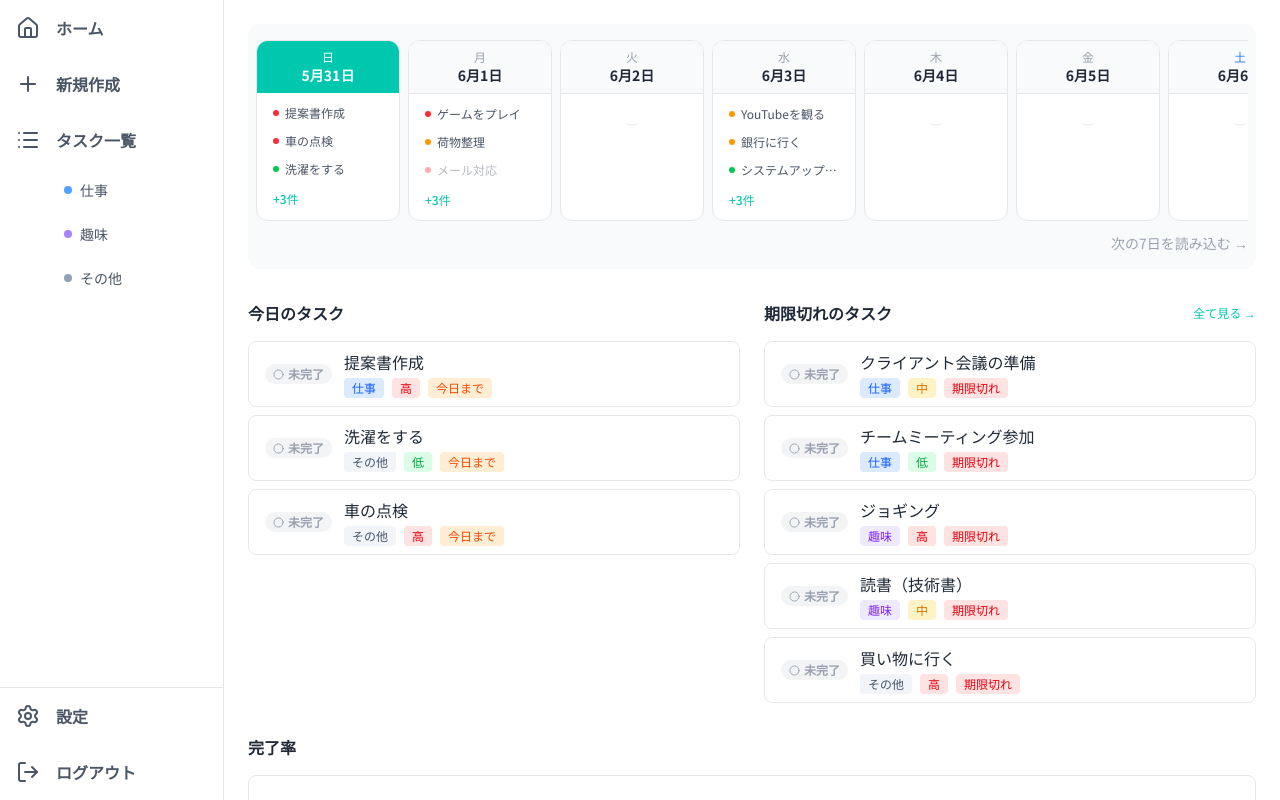
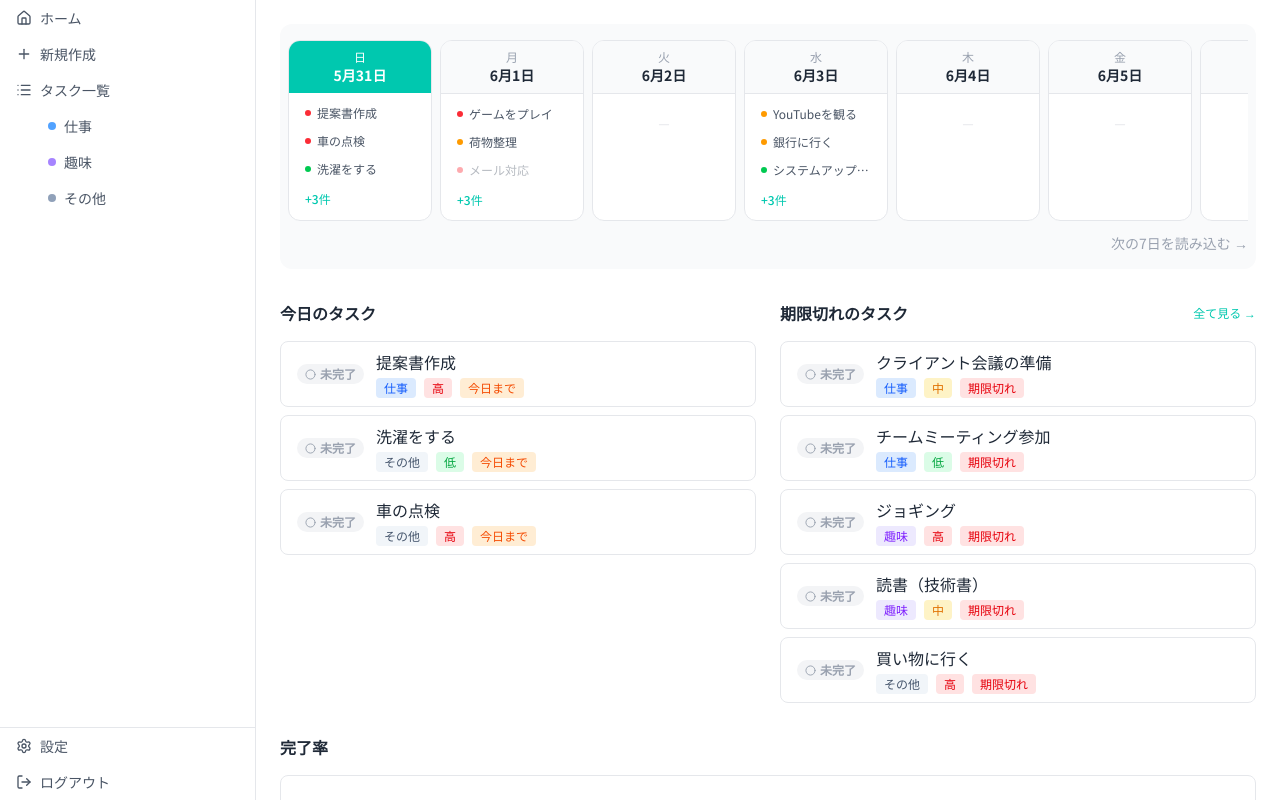
Before and after one commit to RyoAiba/task-board, a Next.js app: page / in a window 1280 px wide. Built offline with nearby package versions, Linux system fonts and the light colour scheme.

Commit message:
サイドバーのUI調整

```diff
--- a/components/LayoutWrapper.tsx
+++ b/components/LayoutWrapper.tsx
@@ -13,7 +13,7 @@
     <CategoriesProvider>
       <div className="flex flex-col h-[100dvh] overscroll-none">
         {!isLoginPage && <Sidebar />}
-        <main className={`flex-1 overflow-hidden flex flex-col ${isLoginPage ? "" : "md:ml-56"}`}>
+        <main className={`flex-1 overflow-hidden flex flex-col ${isLoginPage ? "" : "md:ml-64"}`}>
           {children}
         </main>
         {!isLoginPage && <BottomNav />}
--- a/components/Sidebar.tsx
+++ b/components/Sidebar.tsx
@@ -7,8 +7,8 @@
 import { useCategories } from "../hooks/useCategories"
 import { CATEGORY_DOT_CLASSES } from "../types"
 
-const NAV_ITEM_CLASS = "flex items-center gap-4 p-4 font-bold text-gray-600 hover:text-primary transition-colors"
-const CATEGORY_ITEM_CLASS = "block py-3 pr-3 text-sm text-gray-600 hover:text-primary transition-colors"
+const NAV_ITEM_CLASS = "flex items-center gap-2 px-4 py-2 text-sm text-gray-600 hover:text-primary transition-colors"
+const CATEGORY_ITEM_CLASS = "block py-2 pr-2 text-sm text-gray-600 hover:text-primary transition-colors"
 
 export function Sidebar() {
   const [showLogoutModal, setShowLogoutModal] = useState(false)
@@ -16,19 +16,19 @@
 
   return (
     <>
-      <aside className="hidden md:flex flex-col w-56 h-screen fixed left-0 top-0 bg-white border-r border-gray-200 z-100">
+      <aside className="hidden md:flex flex-col w-64 h-screen fixed left-0 top-0 bg-white border-r border-gray-200 z-100">
         <div className="flex-1">
           <Link href="/" className={NAV_ITEM_CLASS}>
-            <Home size={24} />
+            <Home size={16} />
             <span>ホーム</span>
           </Link>
           <Link href="/tasks/new" className={NAV_ITEM_CLASS}>
-            <Plus size={24} />
+            <Plus size={16} />
             <span>新規作成</span>
           </Link>
           <div>
             <Link href="/tasks" className={NAV_ITEM_CLASS}>
-              <List size={24} />
+              <List size={16} />
               <span>タスク一覧</span>
             </Link>
             <div>
@@ -36,7 +36,7 @@
                 <Link
                   key={cat.id}
                   href={`/tasks?category=${cat.id}`}
-                  className={`${CATEGORY_ITEM_CLASS} pl-16 flex items-center gap-2`}
+                  className={`${CATEGORY_ITEM_CLASS} pl-12 flex items-center gap-2`}
                 >
                   <div className={`w-2 h-2 rounded-full flex-shrink-0 ${CATEGORY_DOT_CLASSES[cat.color]}`} />
                   {cat.name}
@@ -48,14 +48,14 @@
 
         <div className="border-t border-gray-200">
           <Link href="/settings" className={NAV_ITEM_CLASS}>
-            <Settings size={24} />
+            <Settings size={16} />
             <span>設定</span>
           </Link>
           <button
             onClick={() => setShowLogoutModal(true)}
             className={`${NAV_ITEM_CLASS} w-full`}
           >
-            <LogOut size={24} />
+            <LogOut size={16} />
             <span>ログアウト</span>
           </button>
         </div>
```
